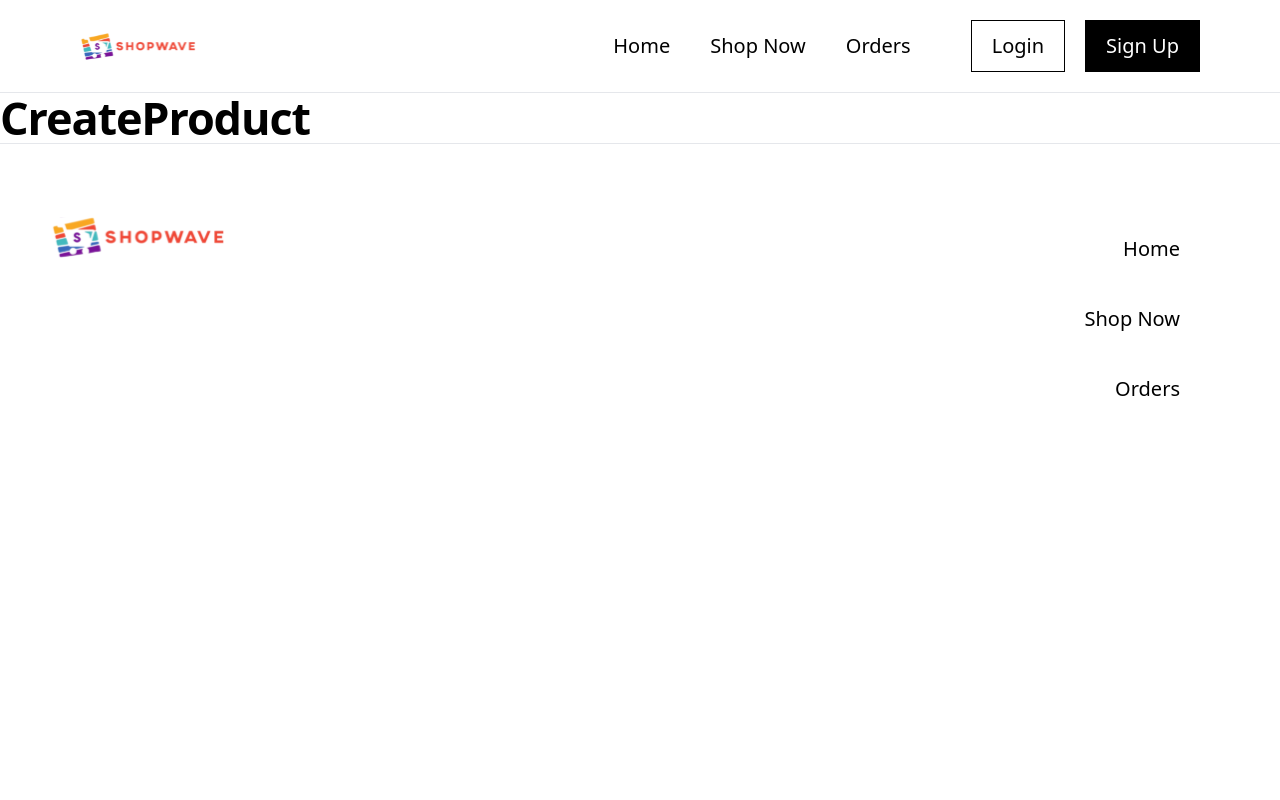
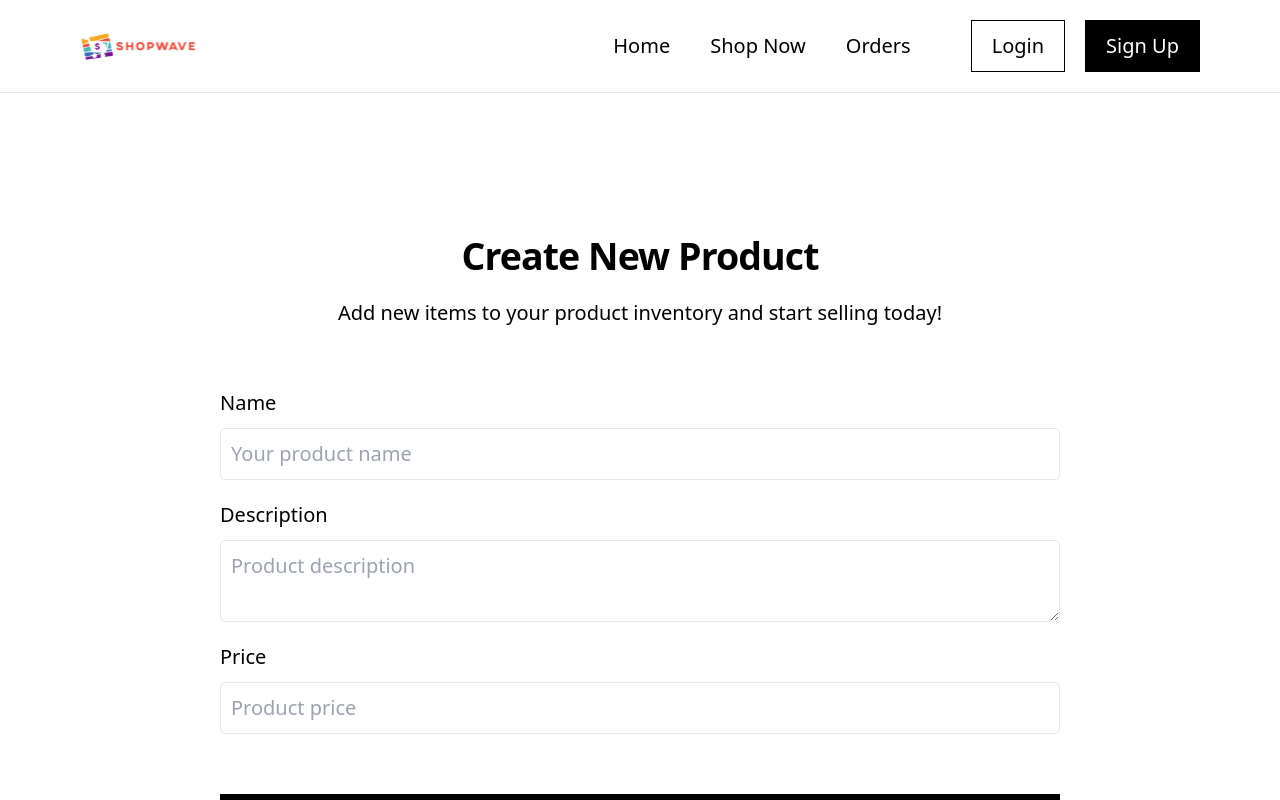
Before and after one commit to gustavo-martins-pereira/E-Commerce_FullStack-Frontend, a React (Vite) app: page /seller-dashboard/manage-products/create in a window 1280 px wide. Shown: the top 800 px of the page. Built offline with nearby package versions, Linux system fonts and the light colour scheme.

Commit message:
ADD - Create Product Page

```diff
--- /dev/null
+++ b/src/components/dumbs/custom/TextArea/TextArea.jsx
@@ -0,0 +1,18 @@
+import { useState } from "react";
+
+export function TextArea({ label, placeholder, name }) {
+    const [value, setValue] = useState("");
+
+    const handleOnInput = event => {
+        const value = event.target.value;
+
+        setValue(value);
+    }
+
+    return (
+        <div className="flex flex-col gap-2 relative my-4">
+            <label htmlFor={name}>{label}</label>
+            <textarea className="border rounded p-2" id={name} value={value} placeholder={placeholder} onChange={handleOnInput}></textarea>
+        </div>
+    );
+}
--- a/src/pages/RegisterLogin/RegisterLogin.jsx
+++ b/src/pages/RegisterLogin/RegisterLogin.jsx
@@ -1,7 +1,7 @@
 import { Swiper, SwiperSlide } from 'swiper/react';
 import { Autoplay } from "swiper/modules";
 
-import { InputText } from "@components/dumbs/windui/InputText/InputText";
+import { InputText } from "@components/dumbs/custom/InputText/InputText";
 
 import "./assets/css/register-login.css";
 
--- a/src/pages/SellerDashboard/ManageProducts/CreateProduct/CreateProduct.jsx
+++ b/src/pages/SellerDashboard/ManageProducts/CreateProduct/CreateProduct.jsx
@@ -1,5 +1,42 @@
+import { InputText } from "@components/dumbs/custom/InputText/InputText";
+import { TextArea } from "@components/dumbs/custom/TextArea/TextArea";
+
 export function CreateProduct() {
     return (
-        <h1>CreateProduct</h1>
+        <main>
+            <header className="section flex flex-col gap-8">
+                <header className="flex flex-col gap-4 text-center">
+                    <h2>Create New Product</h2>
+                    <p>Add new items to your product inventory and start selling today!</p>
+                </header>
+
+                {/* PRODUCT FORM */}
+                <section className="w-full max-w-2xl m-auto">
+                    <form>
+                        <InputText
+                            label="Name"
+                            placeholder="Your product name"
+                            name="name"
+                            inputType="text"
+                        />
+
+                        <TextArea
+                            label="Description"
+                            placeholder="Product description"
+                            name="description"
+                        />
+
+                        <InputText
+                            label="Price"
+                            placeholder="Product price"
+                            name="price"
+                            inputType="number"
+                        />
+
+                        <input className="btn btn-secondary w-full mt-8" type="submit" value="Create Product" />
+                    </form>
+                </section>
+            </header>
+        </main>
     );
 }
```
Also changed, not shown: src/components/dumbs/custom/InputText/InputText.jsx (renamed from src/components/dumbs/windui/InputText/InputText.jsx).
